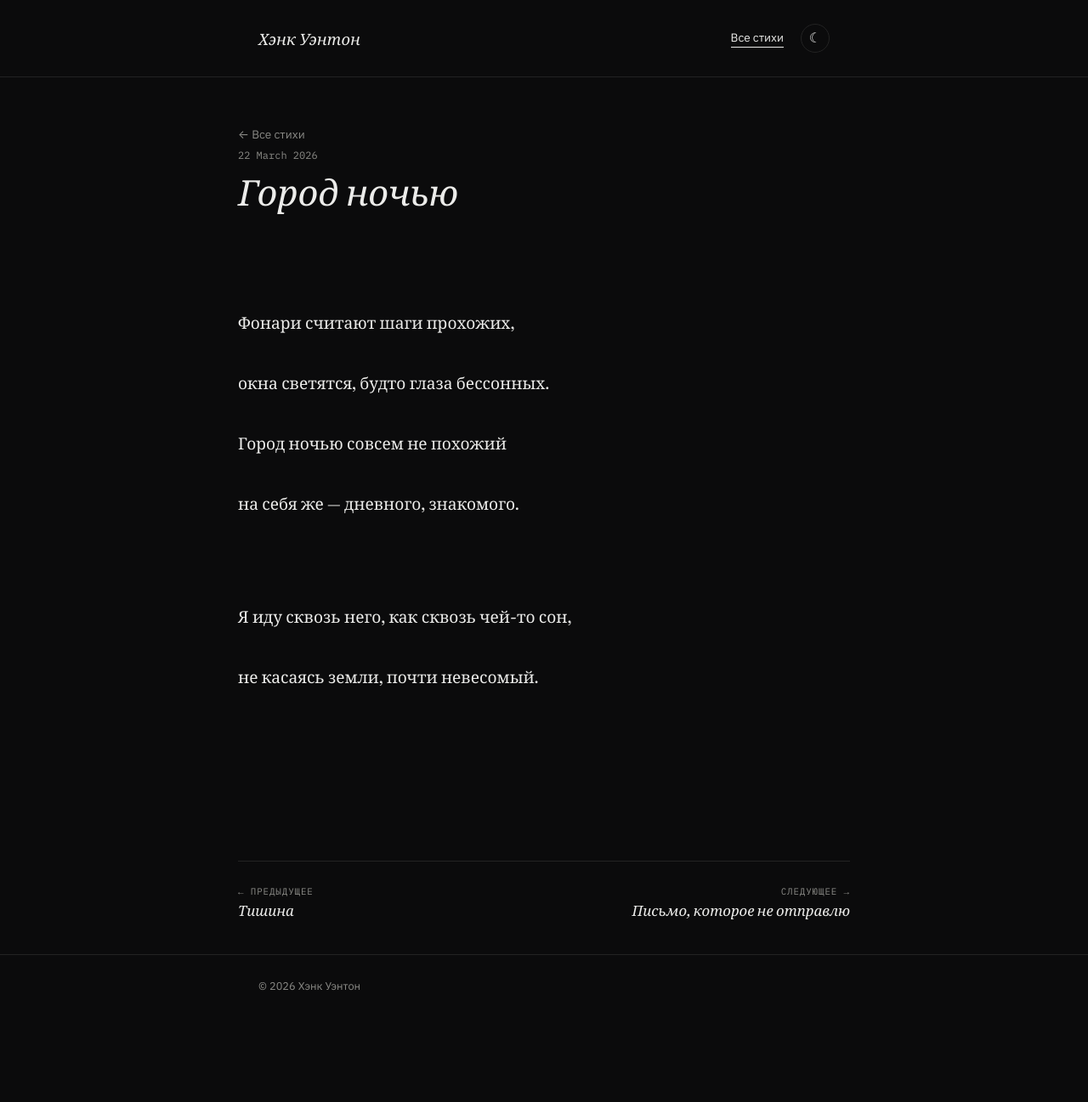
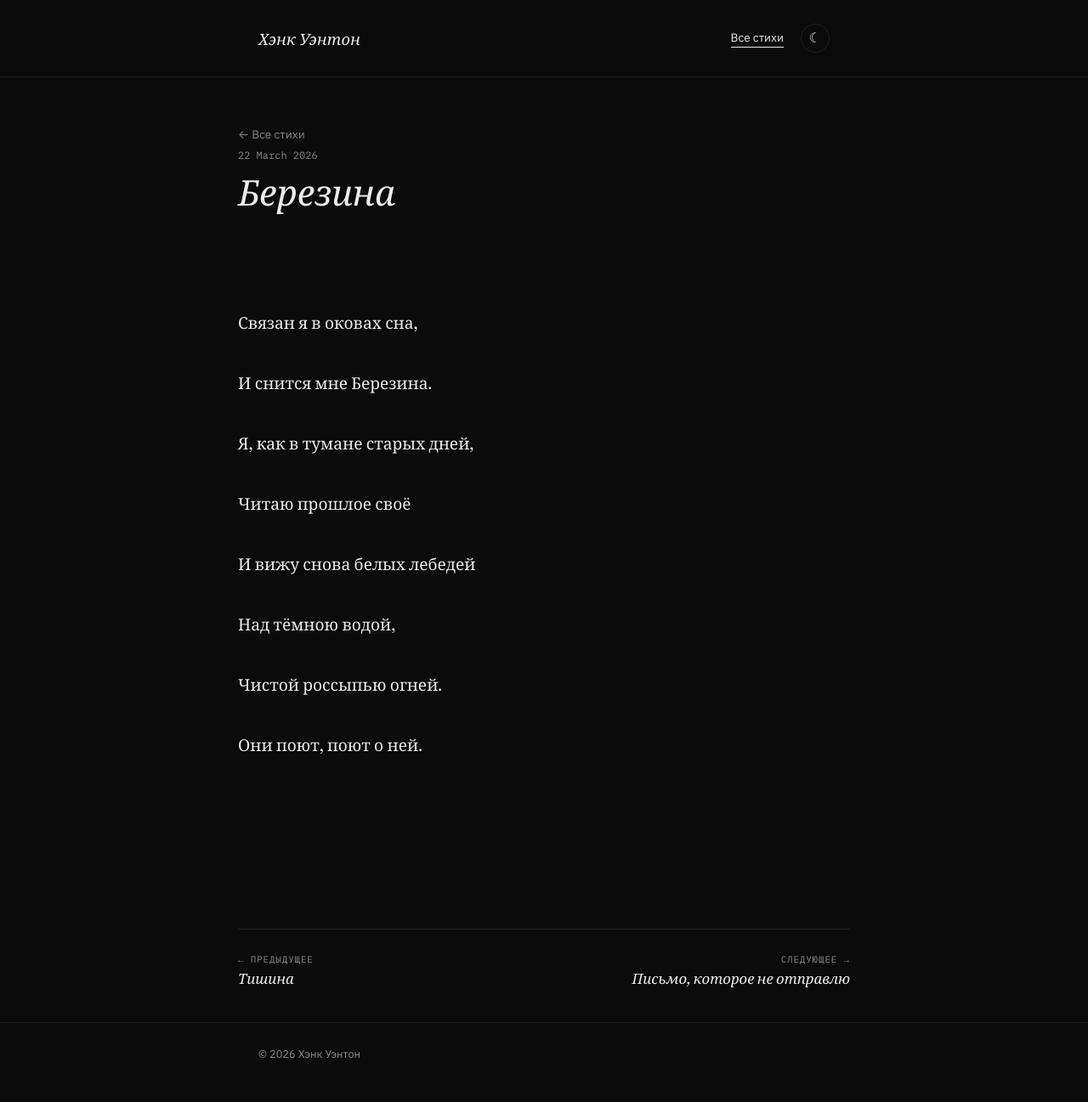
Before and after one commit to inentertainment/Hank_Wanton, a Jekyll site: the page built from _poems/2026-03-22-gorod-noch.md, in a window 1280 px wide. Shown: the whole page at 85% size. Built offline with Jekyll 4.4.1, drawn with Linux system fonts in a browser that asks for light colours; before the commit the page ends 1217 px from its top, so only the background shows below that.

Commit message:
Update 2026-03-22-gorod-noch.md

```diff
--- a/_poems/2026-03-22-gorod-noch.md
+++ b/_poems/2026-03-22-gorod-noch.md
@@ -1,11 +1,12 @@
 ---
-title: "Город ночью"
+title: "Березина"
 date: 2026-03-22
 ---
-Фонари считают шаги прохожих,
-окна светятся, будто глаза бессонных.
-Город ночью совсем не похожий
-на себя же — дневного, знакомого.
-
-Я иду сквозь него, как сквозь чей-то сон,
-не касаясь земли, почти невесомый.
+Связан я в оковах сна,
+И снится мне Березина.
+Я, как в тумане старых дней,
+Читаю прошлое своё
+И вижу снова белых лебедей
+Над тёмною водой,
+Чистой россыпью огней.
+Они поют, поют о ней.
```
